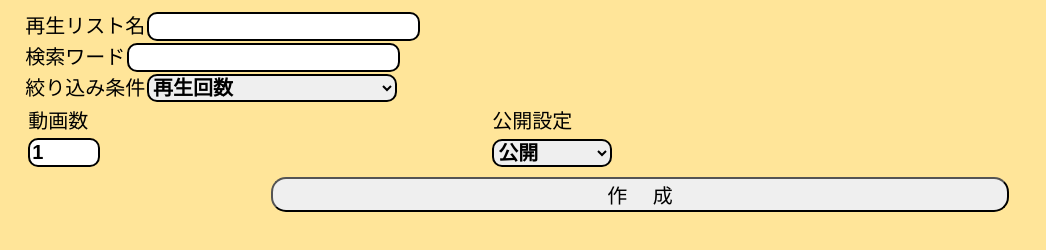
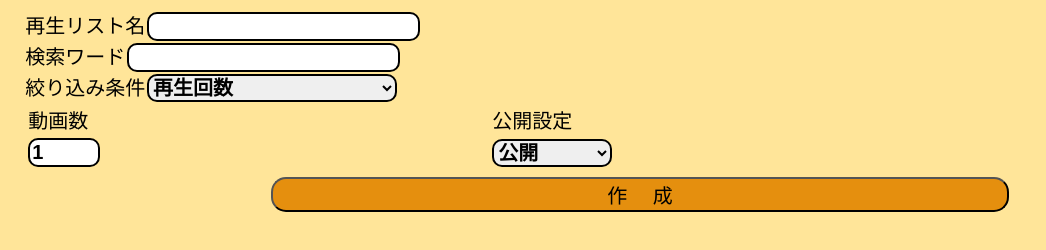
Before and after one commit to Sho-Fuji/https---github.com-Sho-Fuji-PBL3, a browser extension: page index.html in a window 1280 px wide. In both pictures the pointer is over the input "作 成". Shown: the whole page, without its empty margins (0-1046 px from the left). Drawn offline with Linux system fonts and the light colour scheme.

Commit message:
ボタン色変更

```diff
--- a/index.css
+++ b/index.css
@@ -43,3 +43,7 @@ table {
     border-radius: 10px;
     border: 2px solid #000000;
 }
+
+input[type="submit"]:hover{
+    background-color: #e58f0e;
+}
```
